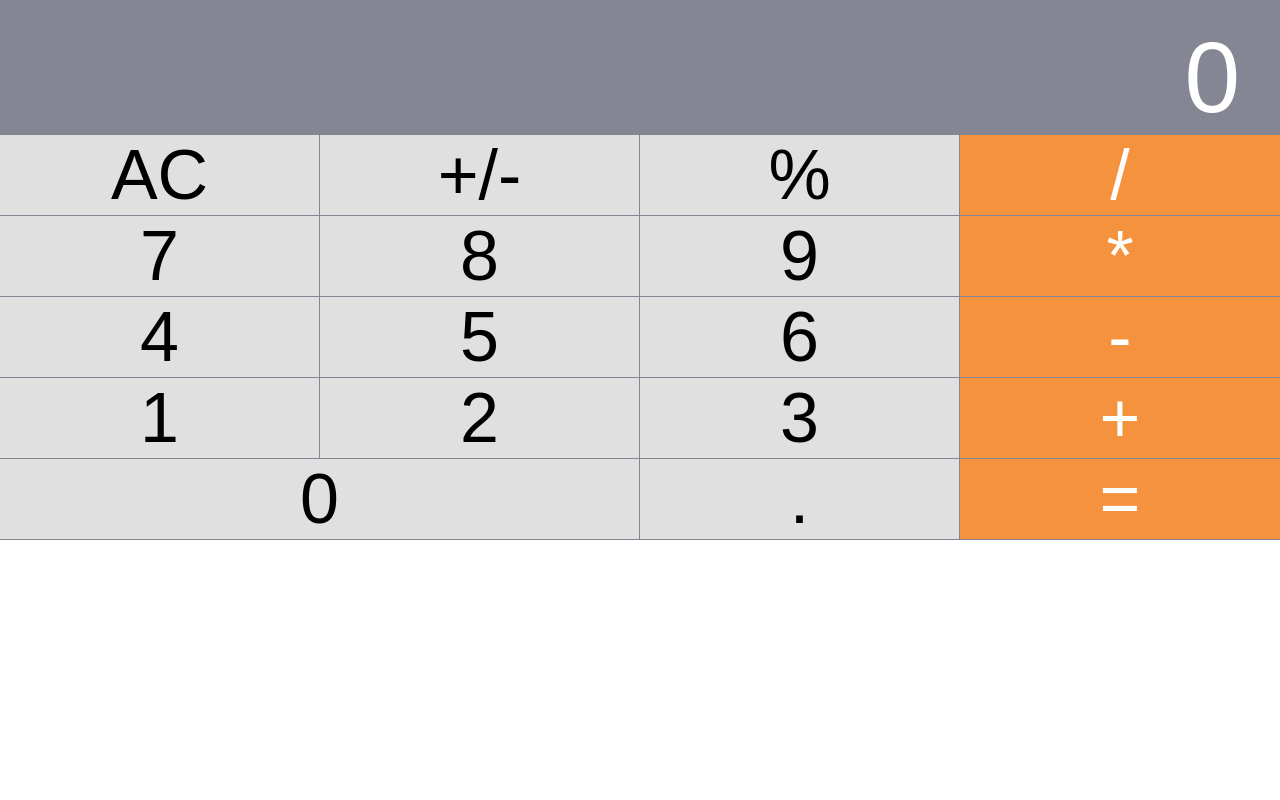
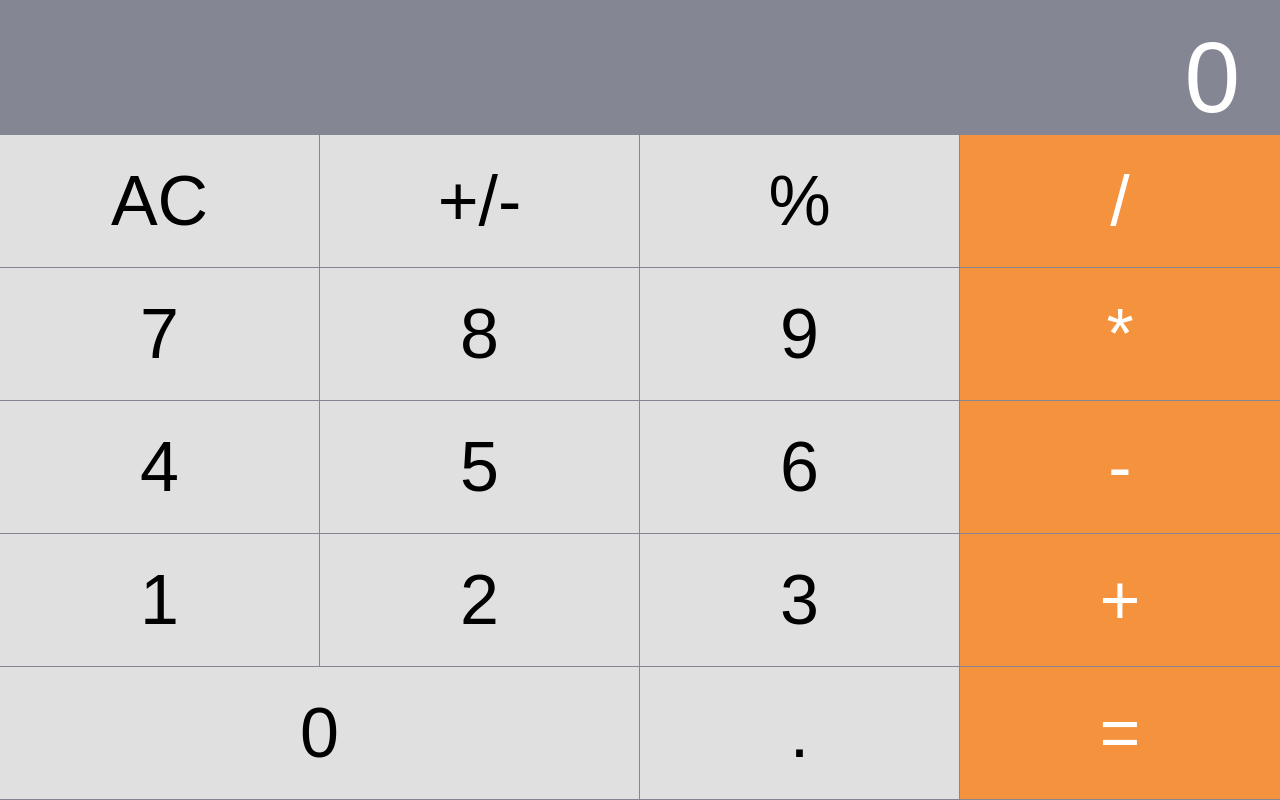
Before and after one commit to PetKatt/calculator, a React (Create React App) app: page / in a window 1280 px wide. Built offline with nearby package versions, Linux system fonts and the light colour scheme.

Commit message:
style: write application css

```diff
--- a/src/index.css
+++ b/src/index.css
@@ -1,5 +1,18 @@
-body {
+html
+{
+	height: 100%;
+}
+
+body
+{
+	background-color: black;
   margin: 0;
   padding: 0;
   font-family: sans-serif;
+	height: 100%;
 }
+
+#root
+{
+	height: 100%;
+}
```
